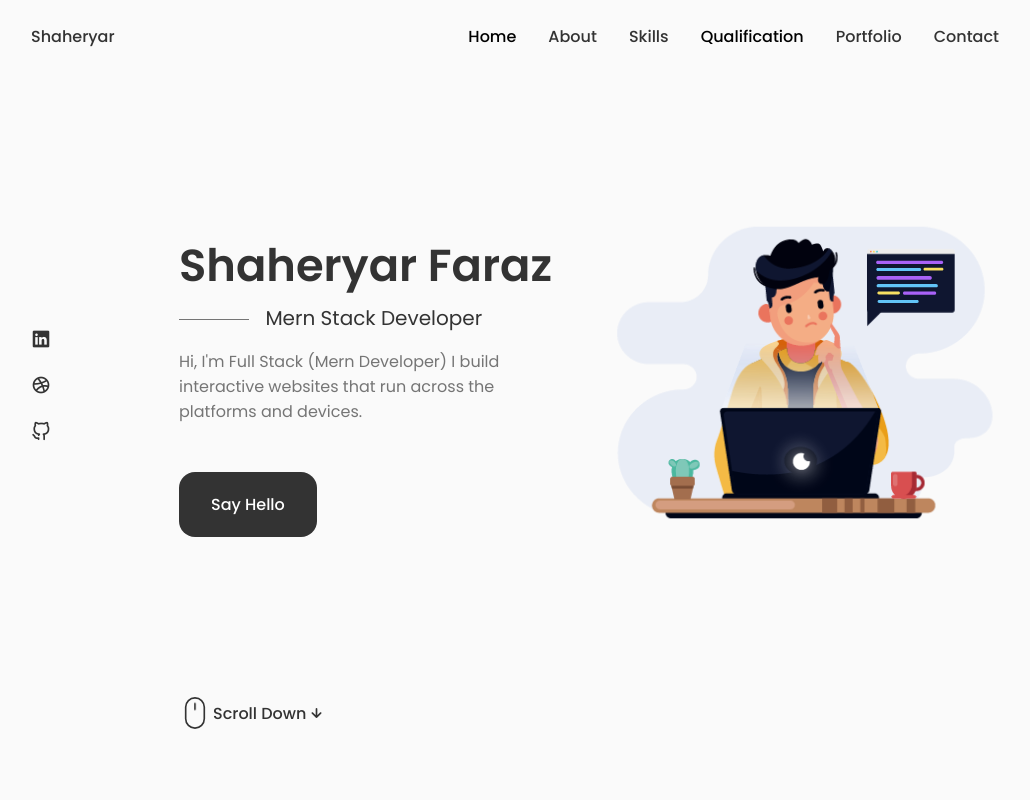
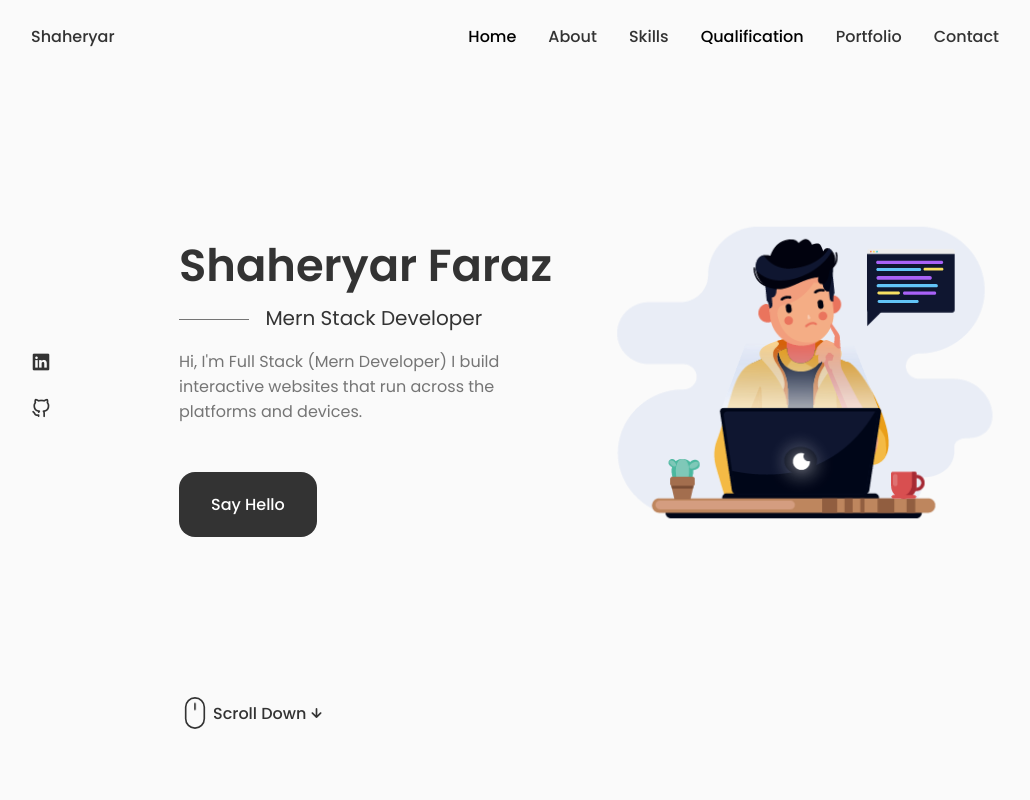
Before and after one commit to shery311/Portfolio, a React (Create React App) app: page / in a window 1280 px wide. Shown: the top 800 px of the page, without its empty margins (125-1155 px from the left). Built offline with nearby package versions, Linux system fonts and the light colour scheme.

Commit message:
3rd commit

```diff
--- a/src/pages/home/Social.jsx
+++ b/src/pages/home/Social.jsx
@@ -7,9 +7,9 @@ const Social = () => {
         <Link to="https://www.linkedin.com/in/shaheryar-faraz/" className="home__social-icon" target="_blank">
         <i class="uil uil-linkedin"></i>
         </Link>
-        <Link to="" className="home__social-icon" target="_blank">
+        {/* <Link to="" className="home__social-icon" target="_blank">
         <i class="uil uil-dribbble"></i>
-        </Link>
+        </Link> */}
          <Link to="https://github.com/shery311" className="home__social-icon" target="_blank">
             <i class="uil uil-github-alt"></i>
         </Link>
```
